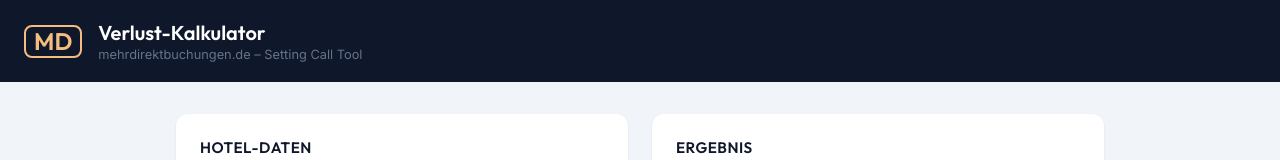
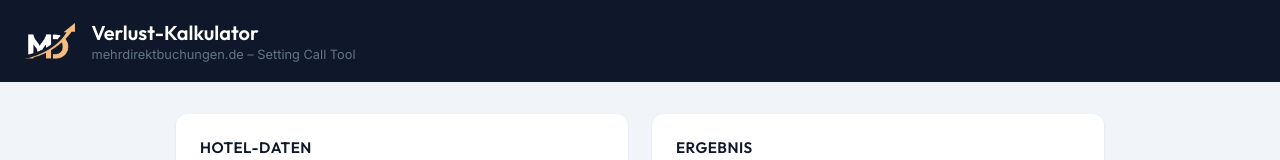
Before and after one commit to jstn56/mehrdirektbuchungen.de-Kalkulator, a plain HTML site: page index.html in a window 1280 px wide. Shown: the top 160 px of the page. Drawn offline with Linux system fonts and the light colour scheme.

Commit message:
Replace text logo with MD icon in header
Co-Authored-By: Claude Opus 4.6 <noreply@anthropic.com>

```diff
--- a/index.html
+++ b/index.html
@@ -21,7 +21,7 @@ body{font-family:'Inter',sans-serif;font-weight:400;background:#f1f5f9;color:var
 
 /* HEADER */
 header{background:var(--dark);padding:1.25rem 1.5rem;display:flex;align-items:center;gap:1rem}
-.logo-mark{font-family:'Outfit',sans-serif;font-weight:600;font-size:1.5rem;color:var(--primary);border:2px solid var(--primary);border-radius:.5rem;padding:.15rem .5rem;line-height:1}
+.logo-img{height:36px;width:auto}
 .header-text h1{font-family:'Outfit',sans-serif;font-weight:600;font-size:1.25rem;color:var(--hell)}
 .header-text p{font-size:.8rem;color:var(--muted);margin-top:.15rem}
 
@@ -56,7 +56,7 @@ main{max-width:960px;margin:2rem auto;padding:0 1rem;display:grid;grid-template-
 <body>
 
 <header>
-  <div class="logo-mark">MD</div>
+  <img src="logo.png" alt="MD" class="logo-img">
   <div class="header-text">
     <h1>Verlust-Kalkulator</h1>
     <p>mehrdirektbuchungen.de – Setting Call Tool</p>
```
Also changed, not shown: logo.png (added).
